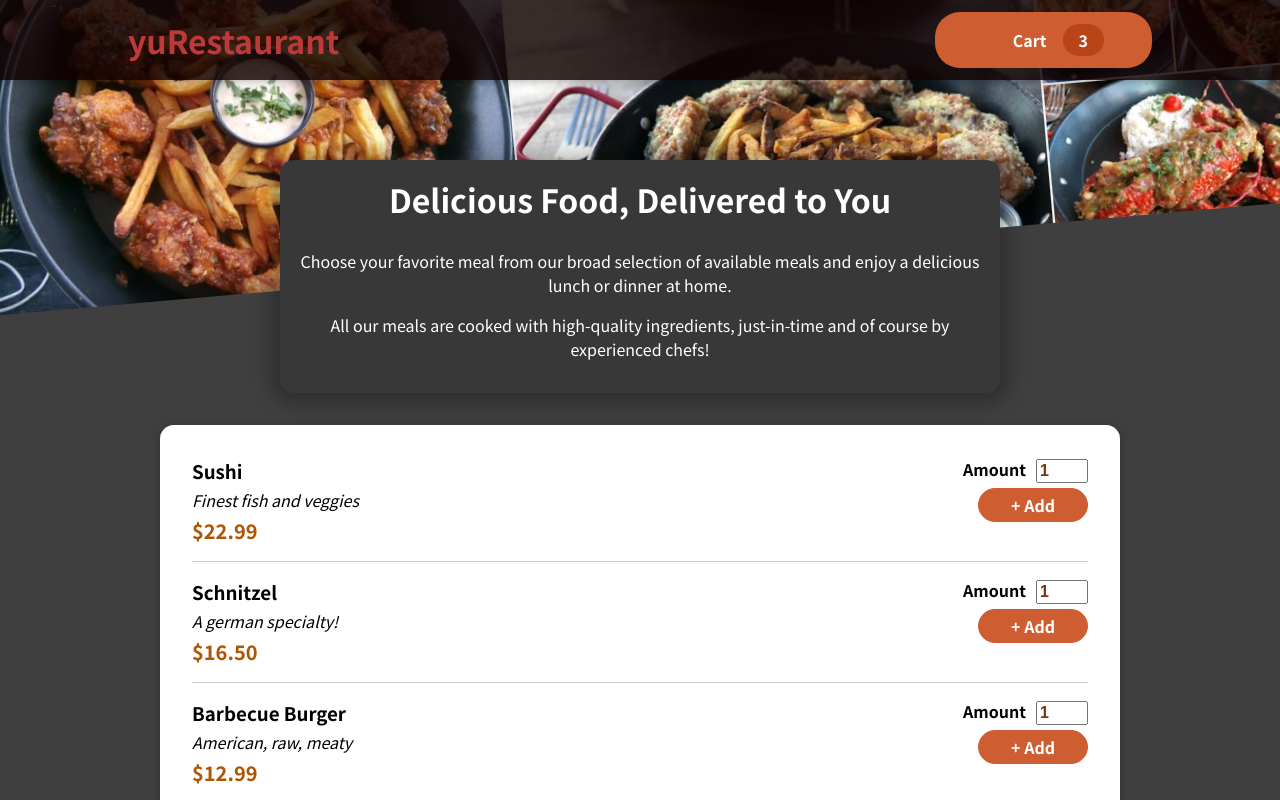
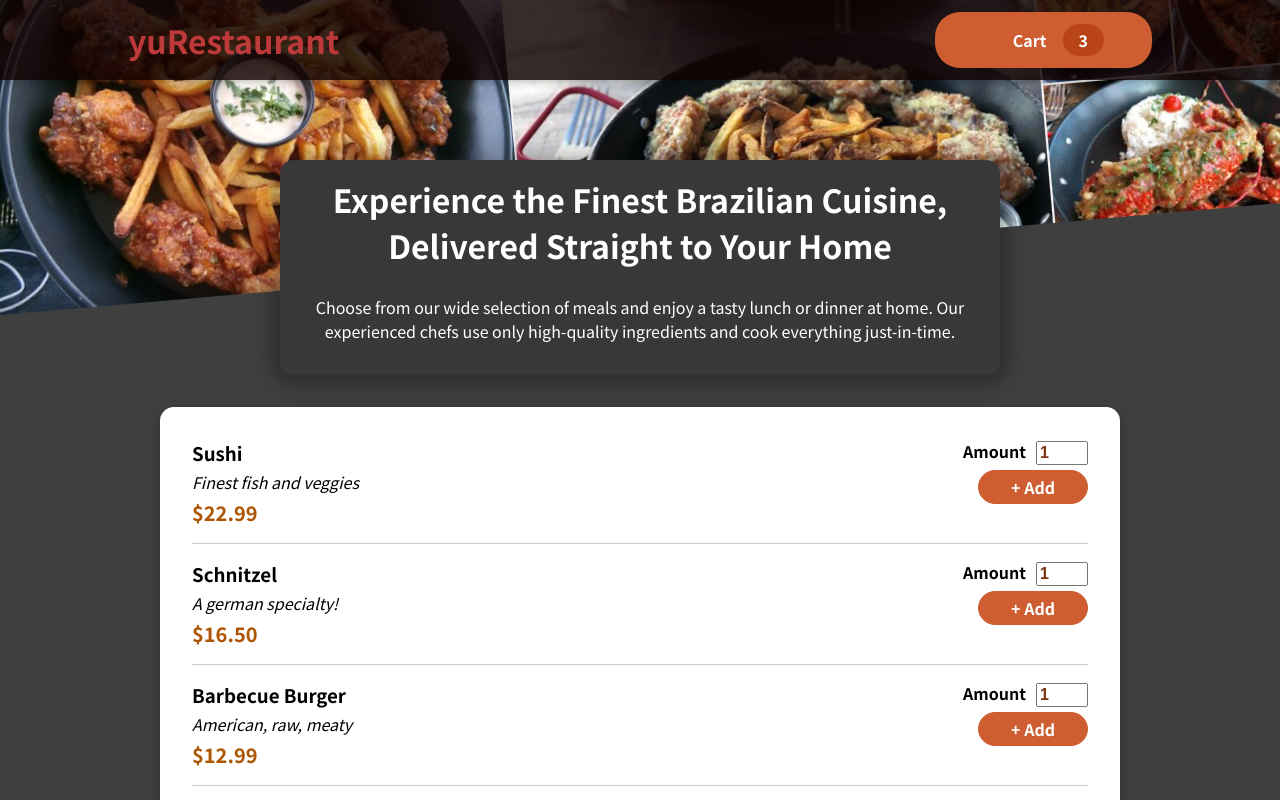
Before and after one commit to yurisokolovicz/yuRestaurant, a React (Create React App) app: page / in a window 1280 px wide. Shown: the top 800 px of the page. Built offline with nearby package versions, Linux system fonts and the light colour scheme; some icons are missing; the HTML template or start-up script is replaced by a standard one.

Commit message:
Adding a Cart Context

```diff
--- a/src/components/Meals/MealsSummary.js
+++ b/src/components/Meals/MealsSummary.js
@@ -3,9 +3,11 @@ import styles from './MealsSummary.module.css';
 const MealsSummary = () => {
     return (
         <section className={styles.summary}>
-            <h2>Delicious Food, Delivered to You</h2>
-            <p>Choose your favorite meal from our broad selection of available meals and enjoy a delicious lunch or dinner at home.</p>
-            <p>All our meals are cooked with high-quality ingredients, just-in-time and of course by experienced chefs!</p>
+            <h2>Experience the Finest Brazilian Cuisine, Delivered Straight to Your Home</h2>
+            <p>
+                Choose from our wide selection of meals and enjoy a tasty lunch or dinner at home. Our experienced chefs use only
+                high-quality ingredients and cook everything just-in-time.
+            </p>
         </section>
     );
 };
--- /dev/null
+++ b/src/store/CartProvider.js
@@ -0,0 +1,21 @@
+// The goal of this component is to provide a context to all the components in the app
+import CartContext from './cart-context';
+
+const CartProvider = props => {
+    const addItemToCartHandler = item => {};
+
+    const removeItemFromCartHandler = id => {};
+
+    const cartContext = {
+        items: [],
+        totalAmount: 0,
+        addItem: addItemToCartHandler,
+        removeItem: removeItemFromCartHandler
+    };
+
+    return <CartContext.Provider value={cartContext}>{props.children}</CartContext.Provider>;
+};
+
+export default CartProvider;
+
+// Passing props.children in the CartContext.Provider component allows us to wrap the CartProvider component around the App component in the index.js file
--- /dev/null
+++ b/src/store/cart-context.js
@@ -0,0 +1,10 @@
+import React from 'react';
+
+const CartContext = React.createContext({
+    items: [],
+    totalAmount: 0,
+    addItem: item => {},
+    removeItem: id => {}
+});
+
+export default CartContext;
```
Also changed, not shown: src/App.jsx (+4 -3 lines).
